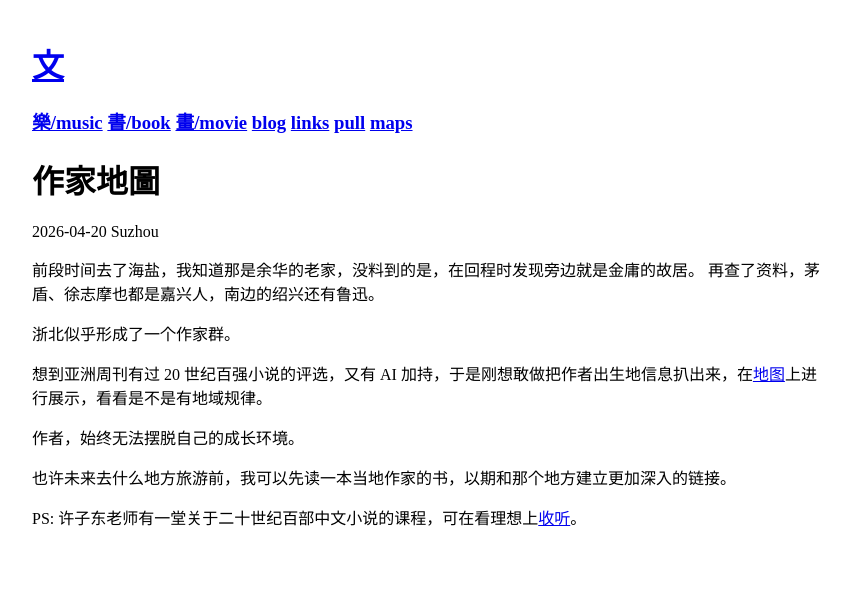
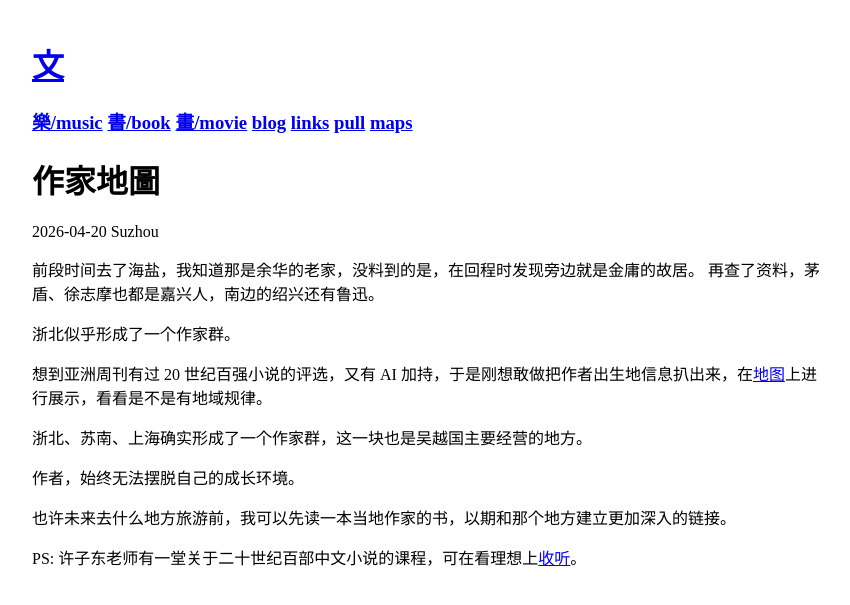
Before and after one commit to wangw469/wangw469.github.io, a Jekyll site: the page built from _posts/2026-04-20-authors_heatmap.md, in a window 1280 px wide. Shown: the top 605 px of the page, without its empty margins (8-858 px from the left). Built offline with Jekyll 4.4.1, drawn with Linux system fonts in a browser that asks for light colours.

Commit message:
update content

```diff
--- a/_posts/2026-04-20-authors_heatmap.md
+++ b/_posts/2026-04-20-authors_heatmap.md
@@ -12,6 +12,8 @@ date: 2026-04-20
 
 想到亚洲周刊有过 20 世纪百强小说的评选，又有 AI 加持，于是刚想敢做把作者出生地信息扒出来，在[地图](/maps/authors_heatmap.html)上进行展示，看看是不是有地域规律。
 
+浙北、苏南、上海确实形成了一个作家群，这一块也是吴越国主要经营的地方。
+
 作者，始终无法摆脱自己的成长环境。
 
 也许未来去什么地方旅游前，我可以先读一本当地作家的书，以期和那个地方建立更加深入的链接。
```
